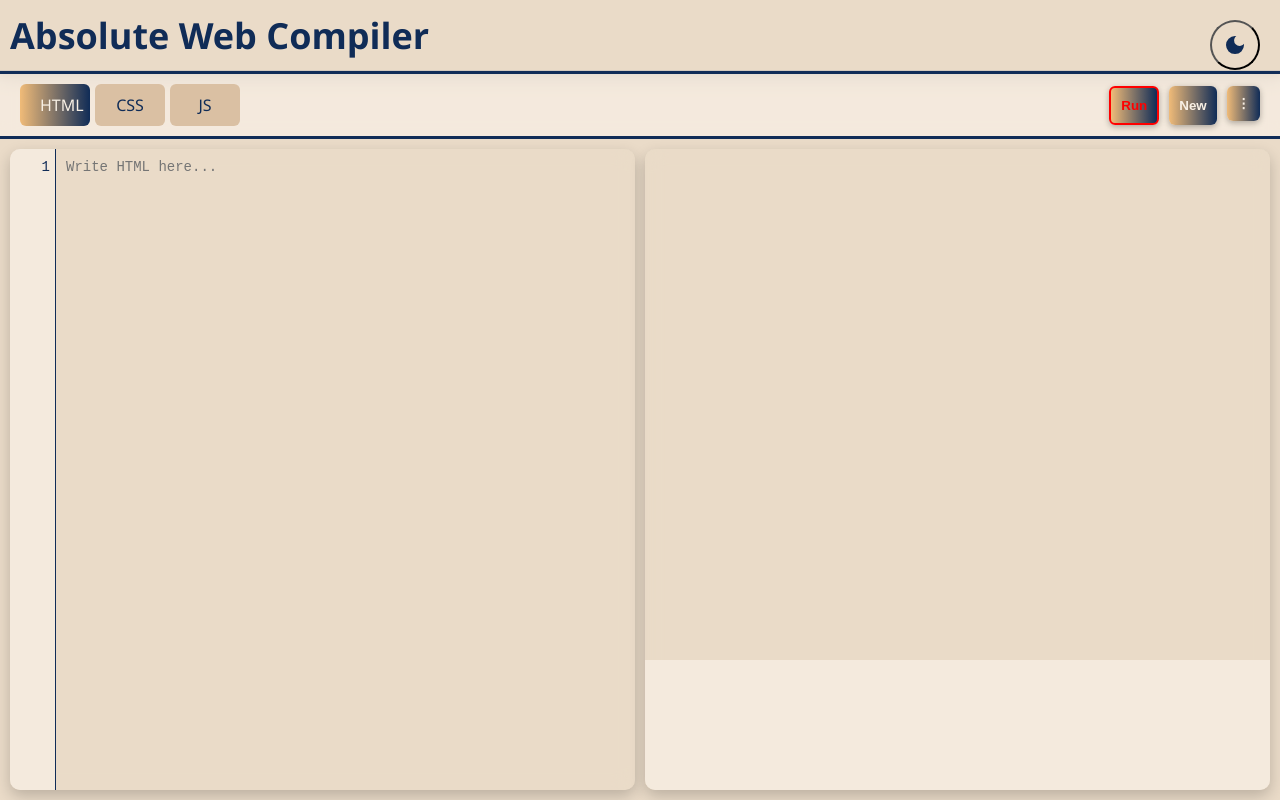
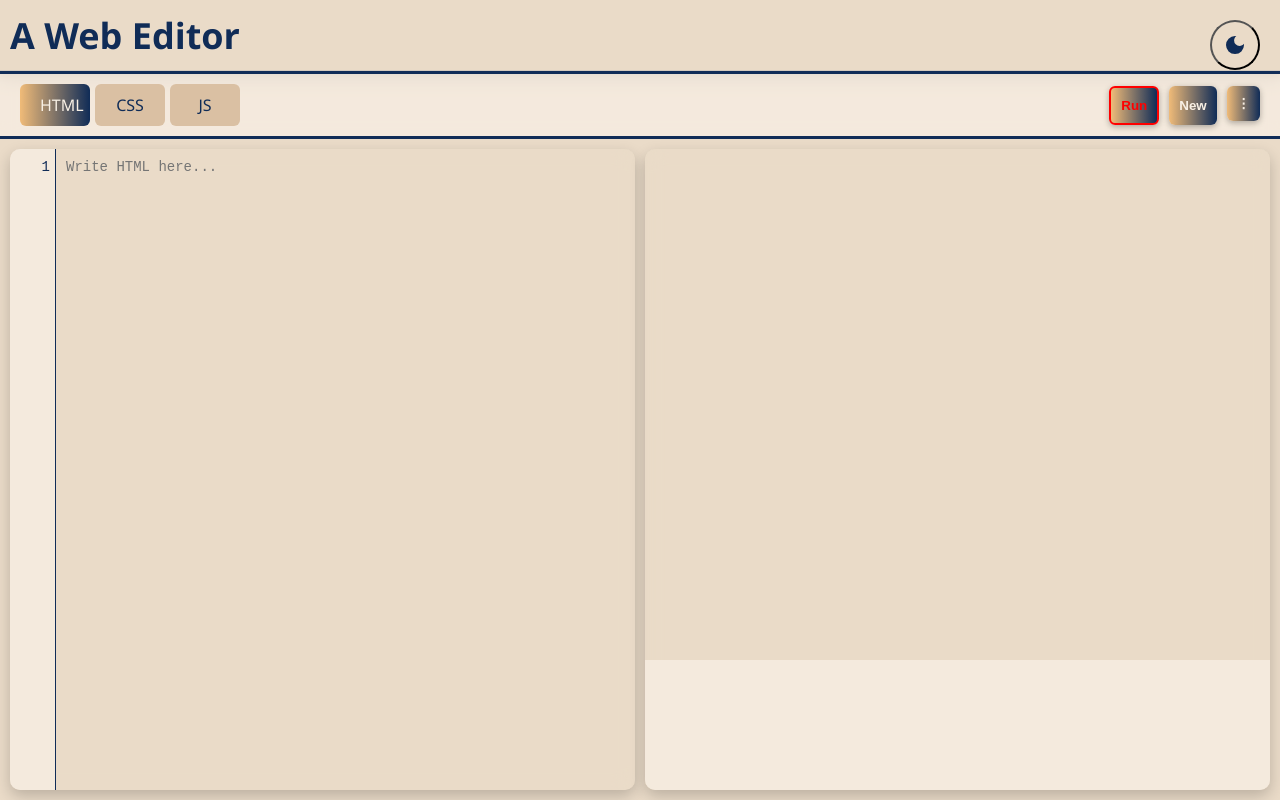
Before and after one commit to gaurav-kamti/AWC.com, a plain HTML site: page editor.html in a window 1280 px wide. Drawn offline with Linux system fonts and the light colour scheme.

Commit message:
name_changed

```diff
--- a/editor.html
+++ b/editor.html
@@ -3,7 +3,7 @@
   <head>
     <meta charset="UTF-8" />
     <meta name="viewport" content="width=device-width, initial-scale=1.0" />
-    <title>CodePro Editor</title>
+    <title>A Web Editor</title>
     <link rel="stylesheet" href="css/styles.css" />
     <link rel="stylesheet" href="css/dark.css" id="dark-theme" />
     <link rel="stylesheet" href="css/light.css" id="light-theme" disabled />
@@ -11,7 +11,7 @@
 
   <body>
     <div class="header">
-      <h2>Absolute Web Compiler</h2>
+      <h2>A Web Editor</h2>
       <button id="theme-toggle">
         <svg
           class="dark-icon"
```
Also changed, not shown: index.html (+1 -1 lines).
